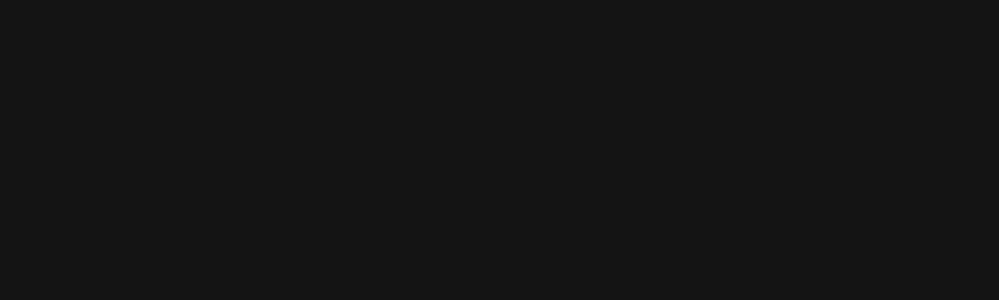
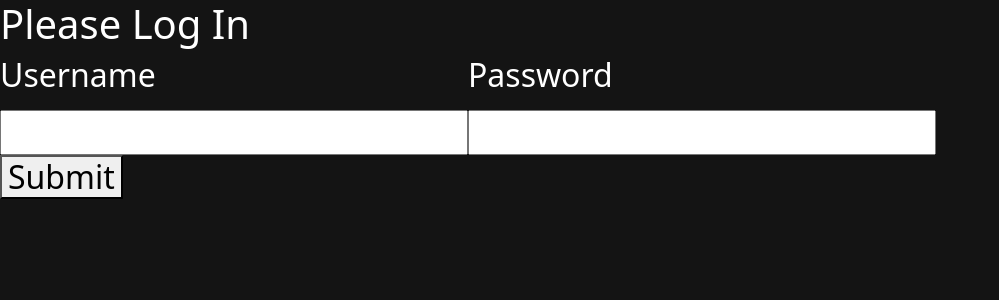
Before and after one commit to Vago16/movi-web-app, a React (Create React App) app in the folder Capstone-3/movi-app/: page /login in a window 1280 px wide. Before the commit this address had no page. Shown: the top 300 px of the page, without its empty margins (0-999 px from the left). Built offline with nearby package versions, Linux system fonts and the light colour scheme; the HTML template or start-up script is replaced by a standard one.

Commit message:
added route for rudimentary login function

```diff
--- a/Capstone-3/movi-app/src/App.js
+++ b/Capstone-3/movi-app/src/App.js
@@ -10,6 +10,8 @@
 		<Router>
 			<Routes>
 				<Route path="/" element={<Home />} />
+				<Route path="/login" element={<Dashboard />} />
+
 			</Routes>
 		</Router>
 	);
```
